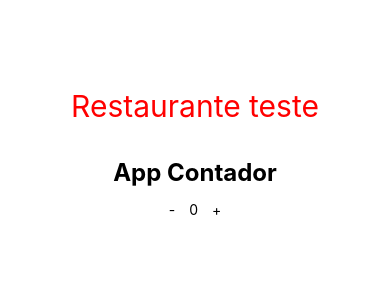
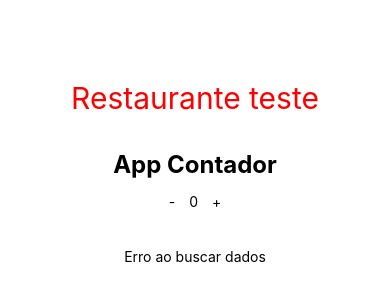
Before and after one commit to HerbertonMiguel-Dev/estudoTestes, a React Native app: screen / in a window 390 px wide. Shown: the part 250-550 px from the top of the page. Built offline with nearby package versions, Linux system fonts and the light colour scheme; no server answers.

Commit message:
atualizado

```diff
--- a/src/Game.tsx
+++ b/src/Game.tsx
@@ -9,16 +9,20 @@ interface GameProp{
 
 export function Game() {
   const [game, setGame] = useState<GameProp | null>(null)
-
+  const [errorMsg, setErrorMsg] = useState("")
 
   useEffect(() => {
 
     async function fetchGame(){
-      const response = await api.get("/next-api/?api=game&id=15")
-      setGame({
-        title: response.data.title,
-        image_url: response.data.image_url
-      })
+      try{
+        const response = await api.get("/next-api/?api=game&id=15")
+        setGame({
+          title: response.data.title,
+          image_url: response.data.image_url
+        })
+      }catch(err){
+        setErrorMsg("Erro ao buscar dados")
+      }
     }
 
     fetchGame();
@@ -31,12 +35,15 @@ export function Game() {
       {game && (
         <>
           <Image
+            testID="avatarGame"
             source={{ uri: game.image_url }}
             style={{ width: 70, height: 70, borderRadius: 99 }}
           />
           <Text>{game.title}</Text>
         </>
       )}
+
+      {errorMsg !== "" && <Text>{errorMsg}</Text>}
 
    </View>
   );
```
